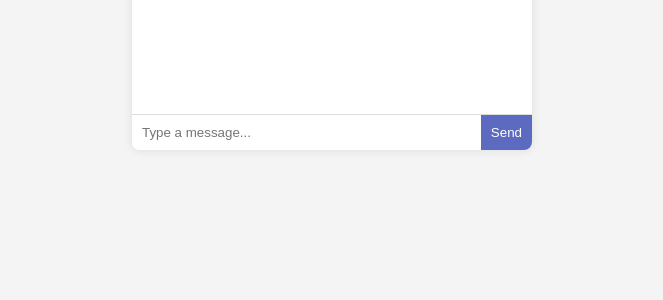
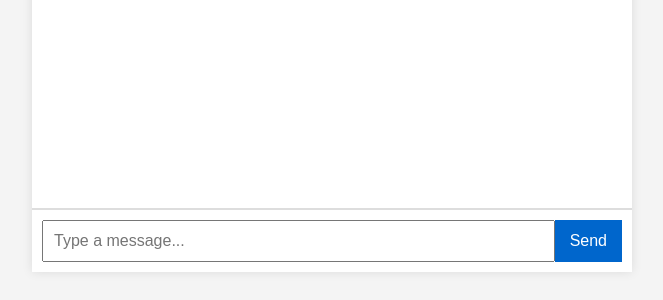
Before and after one commit to reesolsen/Nebula-Assist, a plain HTML site: page index.html in a window 1280 px wide. Shown: the part 488-788 px from the top of the page, without its empty margins (308-971 px from the left). Drawn offline with Linux system fonts and the light colour scheme.

Commit message:
Update style.css

```diff
--- a/style.css
+++ b/style.css
@@ -2,59 +2,65 @@ body {
   font-family: Arial, sans-serif;
   background: #f4f4f4;
   display: flex;
-  height: 100vh;
   justify-content: center;
   align-items: center;
+  height: 100vh;
   margin: 0;
 }
 
 .chat-container {
-  width: 400px;
-  background: white;
+  width: 100%;
+  max-width: 600px;
+  height: 90vh;
+  background: #fff;
   box-shadow: 0 0 10px rgba(0,0,0,0.1);
-  border-radius: 8px;
-  overflow: hidden;
   display: flex;
   flex-direction: column;
 }
 
 .chat-box {
-  flex-grow: 1;
+  flex: 1;
+  overflow-y: auto;
   padding: 20px;
-  overflow-y: auto;
-  height: 400px;
+  border-bottom: 1px solid #ddd;
 }
 
-.chat-box .message {
+.message {
   margin-bottom: 15px;
+  line-height: 1.4;
 }
 
 .message.user {
   text-align: right;
-  color: blue;
+  color: #0066cc;
 }
 
 .message.bot {
   text-align: left;
-  color: green;
+  color: #333;
 }
 
-form {
+#chat-form {
   display: flex;
+  padding: 10px;
   border-top: 1px solid #ddd;
 }
 
-form input {
-  flex-grow: 1;
+#user-input {
+  flex: 1;
   padding: 10px;
-  border: none;
-  outline: none;
+  font-size: 16px;
 }
 
-form button {
-  padding: 10px;
+button {
+  padding: 10px 15px;
+  font-size: 16px;
+  background: #0066cc;
+  color: white;
   border: none;
-  background: #5c6bc0;
-  color: white;
   cursor: pointer;
 }
+
+button:hover {
+  background: #004999;
+}
```
